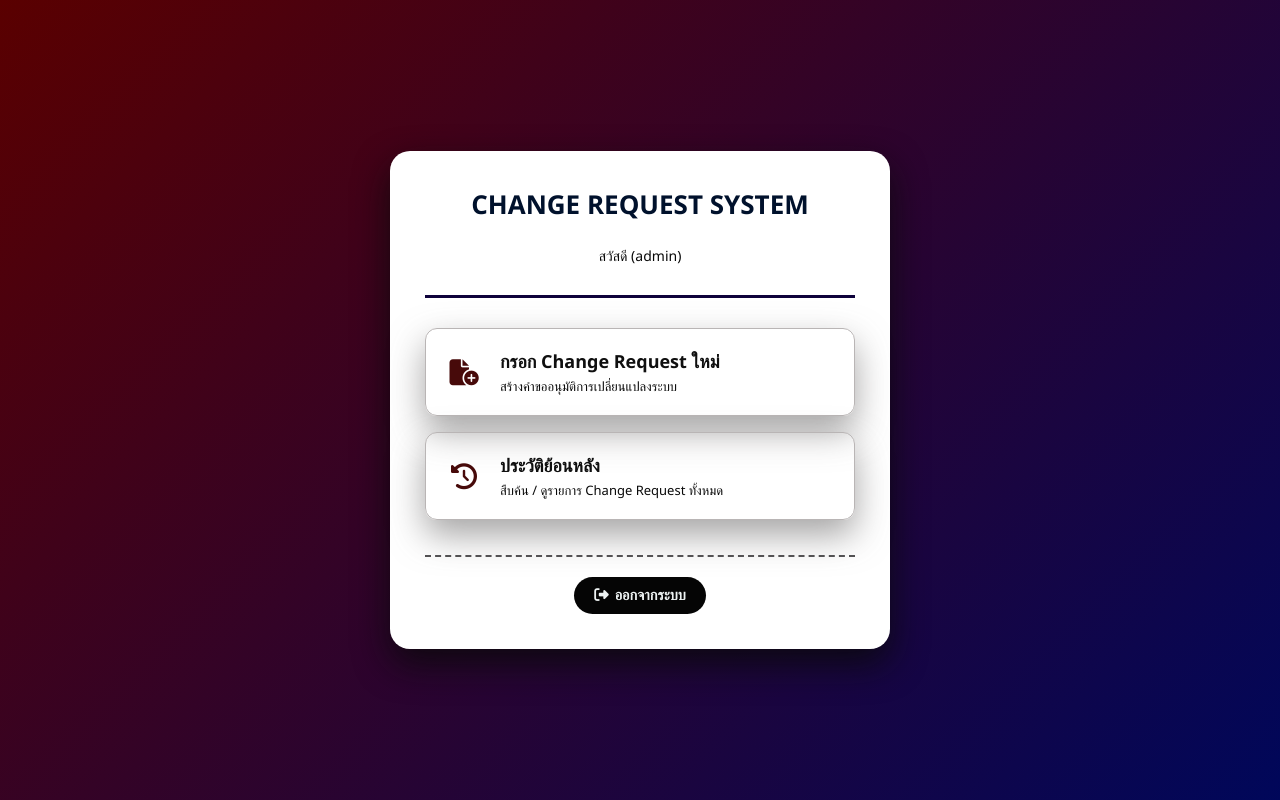
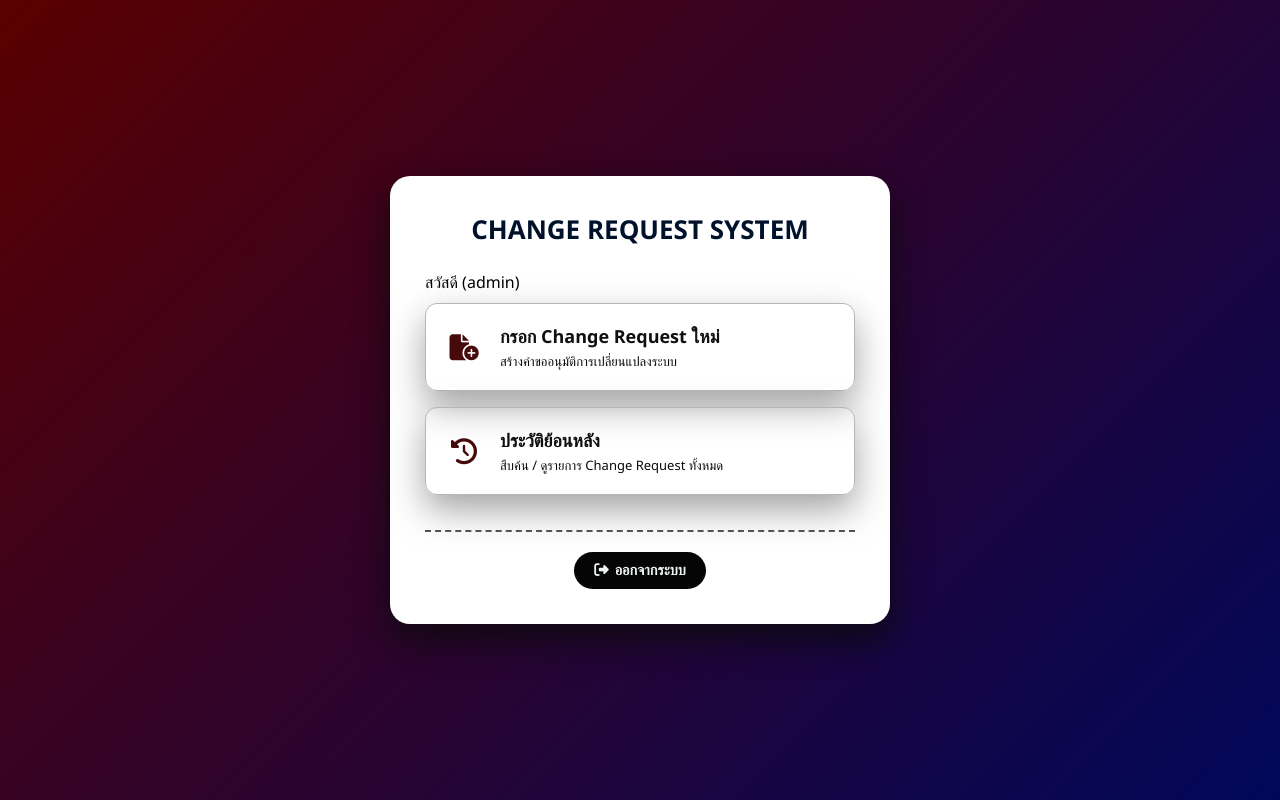
Before and after one commit to NTPmm11/IT, a Vue app in the folder frontend/: page /home in a window 1280 px wide. Built offline with nearby package versions, Linux system fonts and the light colour scheme; sample sign-in values are in the browser's storage.

Commit message:
edit homeview

```diff
--- a/frontend/src/views/HomeView.vue
+++ b/frontend/src/views/HomeView.vue
@@ -68,7 +68,7 @@ export default {
 </template>
 
 <style>
-@import '../assets/css/form.css';
+
 
 .home-container {
   width: 600px;
```
